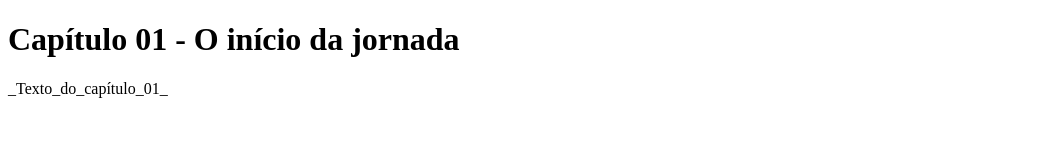
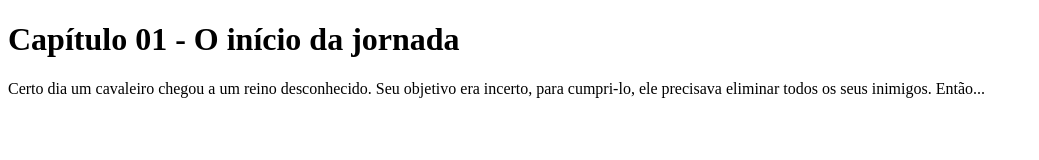
Before and after one commit to GuiJardim69/Livro-Colaborativo-Guilherme, a plain HTML site: page index.html in a window 1280 px wide. Shown: the whole page, without its empty margins (0-1039 px from the left). Drawn offline with Linux system fonts and the light colour scheme.

Commit message:
GuilhermeSj

```diff
--- a/index.html
+++ b/index.html
@@ -5,6 +5,6 @@
   </head>
   <body>
     <h1>Capítulo 01 - O início da jornada</h1>
-    <p>_Texto_do_capítulo_01_</p>
+    <p>Certo dia um cavaleiro chegou a um reino desconhecido. Seu objetivo era incerto, para cumpri-lo, ele precisava eliminar todos os seus inimigos. Então...</p>
   </body>
 </html>
```
